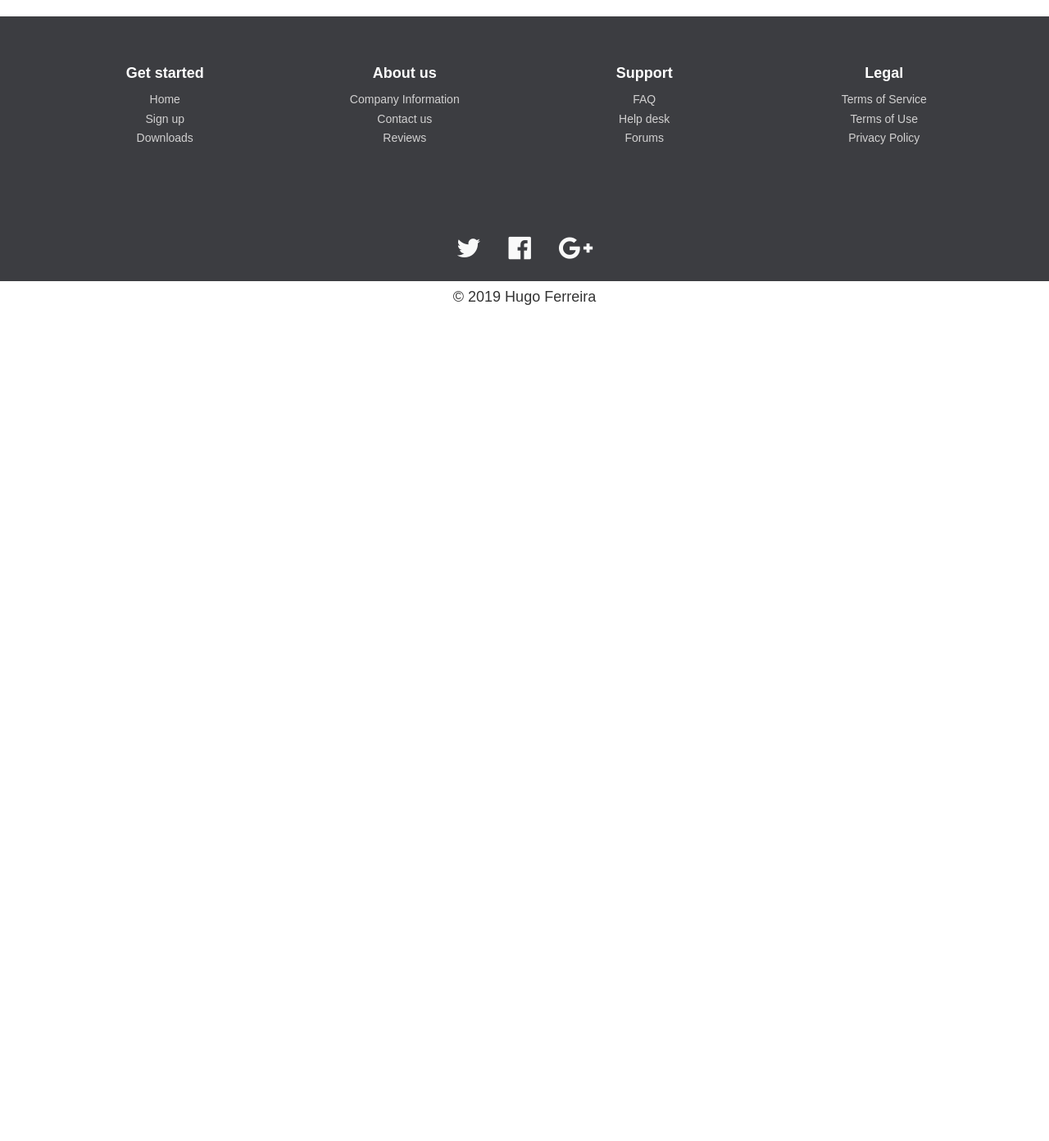
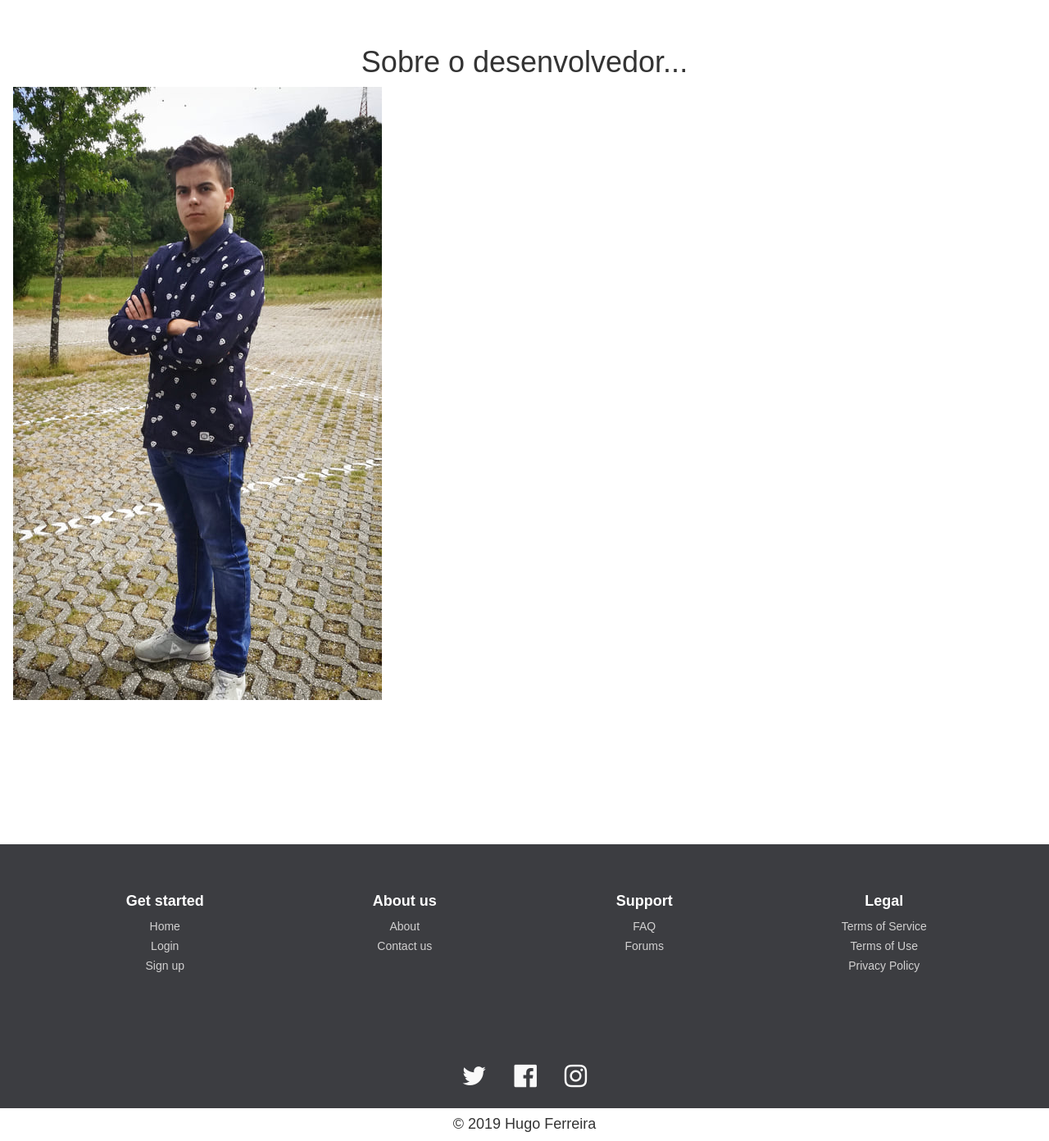
Before and after one commit to Nayorken/Template-Teste, a Flask app: page /sobre in a window 1280 px wide. Shown: the part 70-1462 px from the top of the page at 82% size. Before the commit the page ends 442 px from the top, so only its background shows below. Run offline with Flask 2, Linux system fonts and the light colour scheme; some libraries are stand-ins or nearby versions.

Commit message:
update 4

```diff
--- a/static/style.css
+++ b/static/style.css
@@ -321,3 +321,11 @@ td {
     padding-bottom:200px;
     color: #ffffff
 }
+
+/*--------------------------------------sobre---------------------------------*/
+
+.sobre-site{
+    padding:16px;
+    image-position:left;
+    h1-position:center;
+}
--- a/templates/layout.html
+++ b/templates/layout.html
@@ -48,41 +48,39 @@
             <div class="col-sm-3 myCols">
                 <h5>Get started</h5>
                 <ul>
-                    <li><a href="#">Home</a></li>
-                    <li><a href="#">Sign up</a></li>
-                    <li><a href="#">Downloads</a></li>
+                    <li><a href="/">Home</a></li>
+                    <li><a href="login">Login</a></li>
+                    <li><a href="registo">Sign up</a></li>
                 </ul>
             </div>
             <div class="col-sm-3 myCols">
                 <h5>About us</h5>
                 <ul>
-                    <li><a href="#">Company Information</a></li>
-                    <li><a href="#">Contact us</a></li>
-                    <li><a href="#">Reviews</a></li>
+                    <li><a href="sobre">About</a></li>
+                    <li><a href="/">Contact us</a></li>
                 </ul>
             </div>
             <div class="col-sm-3 myCols">
                 <h5>Support</h5>
                 <ul>
-                    <li><a href="#">FAQ</a></li>
-                    <li><a href="#">Help desk</a></li>
-                    <li><a href="#">Forums</a></li>
+                    <li><a href="https://policies.google.com/faq?hl=en-US">FAQ</a></li>
+                    <li><a href="https://www.portugal-tech.pt/">Forums</a></li>
                 </ul>
             </div>
             <div class="col-sm-3 myCols">
                 <h5>Legal</h5>
                 <ul>
-                    <li><a href="#">Terms of Service</a></li>
-                    <li><a href="#">Terms of Use</a></li>
-                    <li><a href="#">Privacy Policy</a></li>
+                    <li><a href="https://policies.google.com/terms?hl=en-US#toc-modification">Terms of Service</a></li>
+                    <li><a href="https://policies.google.com/terms?hl=en-US#toc-protection">Terms of Use</a></li>
+                    <li><a href="https://policies.google.com/terms?hl=en-US#toc-warranties-disclaimers">Privacy Policy</a></li>
                 </ul>
             </div>
         </div>
     </div>
     <div class="social-networks">
-        <a href="#" class="twitter"><i class="fa fa-twitter"></i></a>
-        <a href="#" class="facebook"><i class="fa fa-facebook-official"></i></a>
-        <a href="#" class="google"><i class="fa fa-google-plus"></i></a>
+        <a href="https://twitter.com/?lang=pt_pt" class="twitter"><i class="fa fa-twitter"></i></a>
+        <a href="https://www.facebook.com/" class="facebook"><i class="fa fa-facebook-official"></i></a>
+        <a href="https://www.instagram.com" class="google"><i class="fa fa-instagram"></i></a>
     </div>
 </footer>
 <script src="https://ajax.googleapis.com/ajax/libs/jquery/1.12.4/jquery.min.js"></script>
--- a/templates/sobre.html
+++ b/templates/sobre.html
@@ -1,4 +1,22 @@
 {% extends 'layout.html' %}
 {% block conteudo %}
+<section class="sobre-site">
+
+    <div align="left">
+
+        <center>
+
+            <h1 align="center top">Sobre o desenvolvedor...</h1>
+
+        </center>
+
+        <img src="static/sobre/c10.jpg">
+
+
+    </div>
+
+</section>
+
+<br><br><br><br><br><br><br><br>
 
 {% endblock %}
```
Also changed, not shown: static/sobre/c10.jpg (added).
